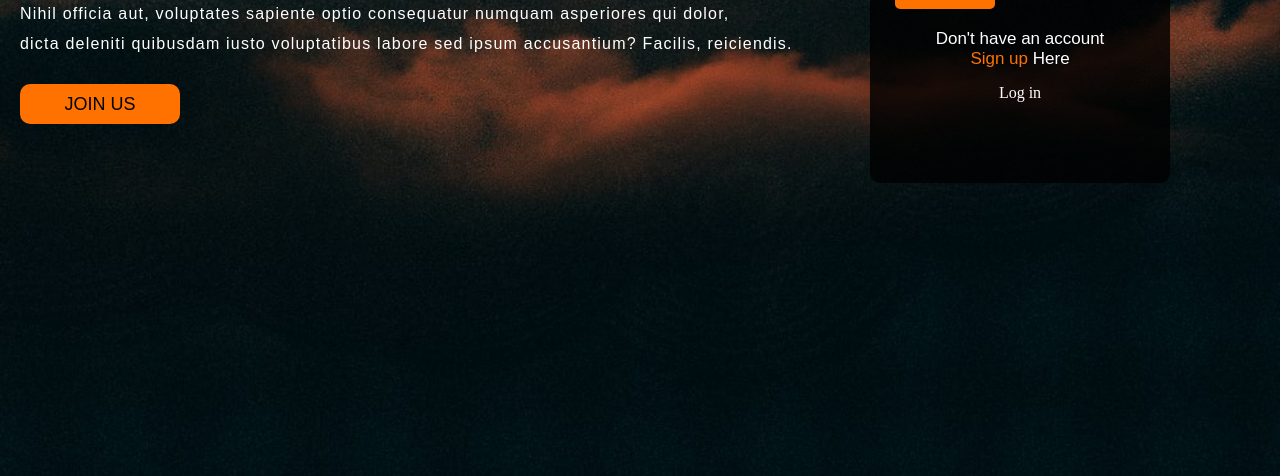
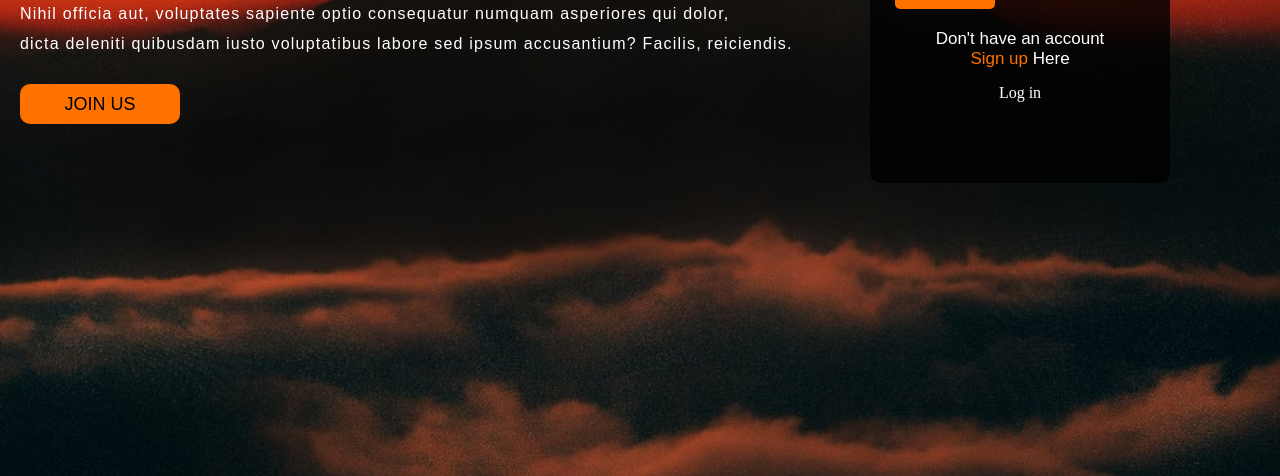
Before and after one commit to nongthangkonsamcha/Urei, a plain HTML site: page index.html in a window 1280 px wide. Shown: the part 324-800 px from the top of the page. Drawn offline with Linux system fonts and the light colour scheme.

Commit message:
Update style.css

```diff
--- a/style.css
+++ b/style.css
@@ -3,10 +3,10 @@
     padding: 0;
 }
 
-body{
+.main{
     width: 100%;
-    height: 100%;
-    background: url(scenery.jpg) no-repeat;
+    height: 100vh;
+    background: url(scenery.jpg);
     background-position: center;
     background-size: cover;
 }
```
